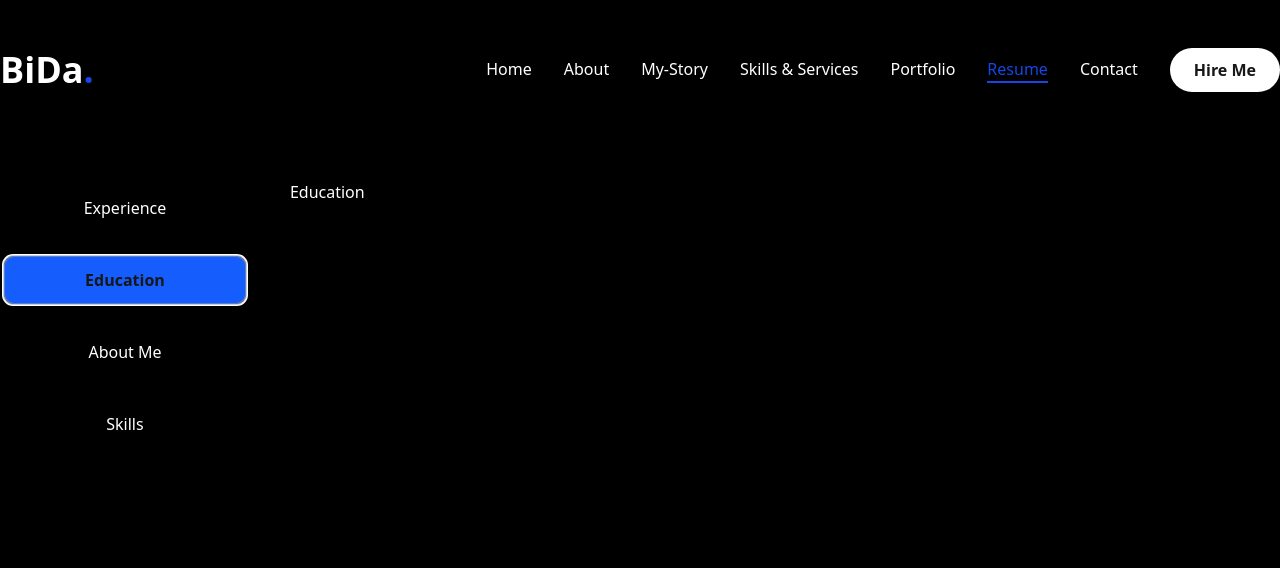
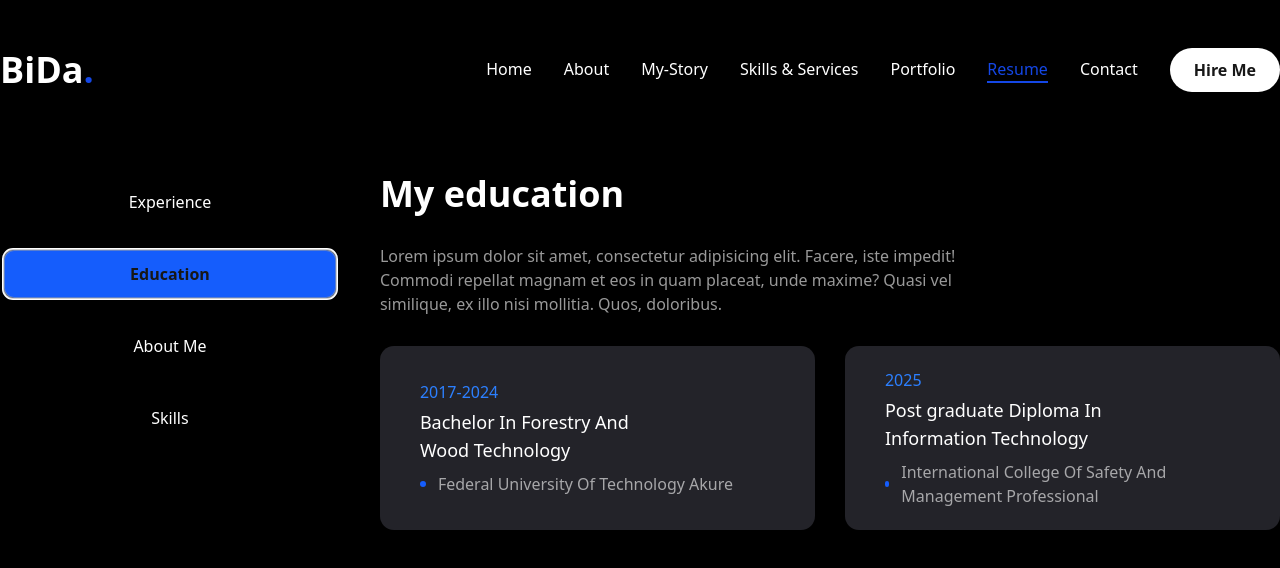
Before and after one commit to Bida3443/Bida-dev, a Next.js app: page /resume in a window 1280 px wide. Both pictures are taken after a click on the tab "Education". Shown: the top 568 px of the page. Built offline with nearby package versions, Linux system fonts and the light colour scheme.

Commit message:
My Porfolio

```diff
--- a/app/resume/page.tsx
+++ b/app/resume/page.tsx
@@ -88,15 +88,11 @@
             Duration: "2017-2024",
         },
          {
-            Company: "International College Of Safety And Management Professional",
-            Position: "Post graduate Diploma",
+            Institution: "International College Of Safety And Management Professional",
+            Degree: "Post graduate Diploma In Information Technology",
             Duration: "2025",
         },
-        {
-            Company: "Premium Smile Dental Clinic",
-            Position: "Website Developer In Information Technology",
-            Duration: "2025-2026",
-        },
+
     ]
 
 };
@@ -174,7 +170,7 @@
                                     <ul className="grid grid-cols-1 lg:grid-cols-2 gap-7.5">{experience.items.map((item, index)=>{
                                         return <li key={index} className="bg-[#232329] h-46 py-6 px-10 rounded-xl flex flex-col justify-center items-center lg:items-start gap-1">
                                             <span className="text-blue-500">{item.Duration}</span>
-                                            <h3 className="text-xl max-w-65 min-h-15 tetx-center lg:text-left">{item.Position}</h3>
+                                            <h3 className="text-lg max-w-65 min-h-15 text-center lg:text-left">{item.Position}</h3>
                                             <div className="flex items-center gap-3">
                                                 <span className="w-1.5 h-1.5 rounded-full bg-blue-600"></span>
                                                 <p className="text-white/60">{item.Company}</p>
@@ -184,7 +180,24 @@
                                 </ScrollArea>
                             </div>
                         </TabsContent>
-                        <TabsContent value="Education" className="w-full">Education</TabsContent>
+                        <TabsContent value="Education" className="w-full">
+                            <div className="flex flex-col gap-7.5 text-center lg:text-left">
+                                <h3 className="text-4xl font-bold">{education.title}</h3>
+                                <p className="max-w-150 text-white/60 mx-auto lg:mx-0">{education.Description}</p>
+                                <ScrollArea className="h-100">
+                                    <ul className="grid grid-cols-1 lg:grid-cols-2 gap-7.5">{education.items.map((item, index)=>{
+                                        return <li key={index} className="bg-[#232329] h-46 py-6 px-10 rounded-xl flex flex-col justify-center items-center lg:items-start gap-1">
+                                            <span className="text-blue-500">{item.Duration}</span>
+                                            <h3 className="text-lg max-w-65 min-h-15 text-center lg:text-left">{item.Degree}</h3>
+                                            <div className="flex items-center gap-3">
+                                                <span className="w-1.5 h-1.5 rounded-full bg-blue-600"></span>
+                                                <p className="text-white/60">{item.Institution}</p>
+                                            </div>
+                                        </li>
+                                    })}</ul>
+                                </ScrollArea>
+                            </div>
+                        </TabsContent>
                         <TabsContent value="About Me" className="w-full">About Me</TabsContent>
                         <TabsContent value="Skills" className="w-full">Skills</TabsContent>
                     </div>
```
